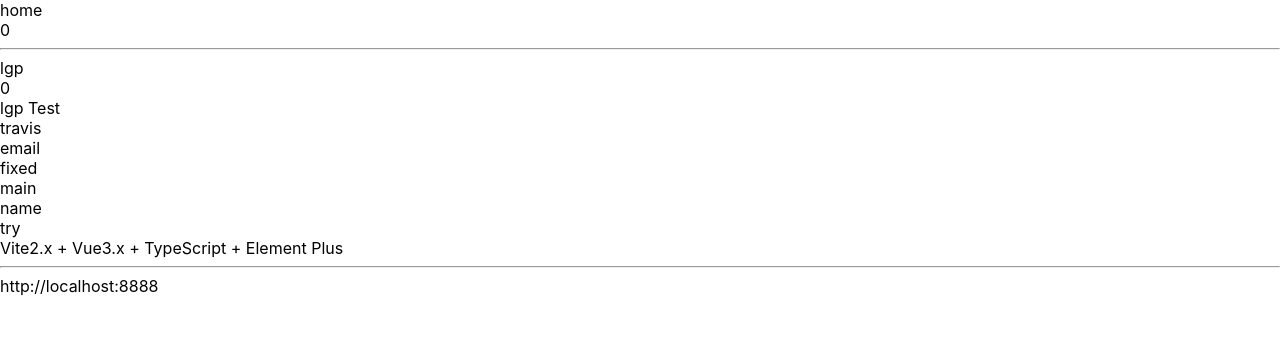
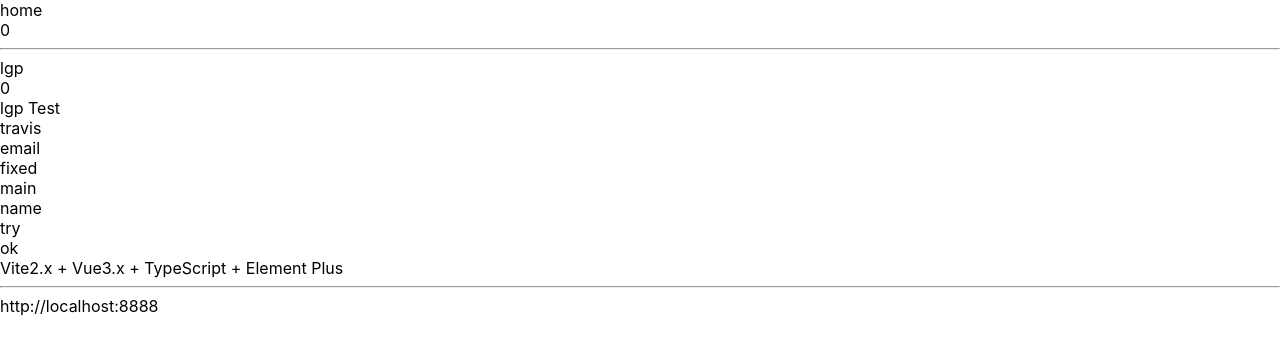
Before and after one commit to leigp555/vue3-template, a Vue app: page / in a window 1280 px wide. Shown: the top 354 px of the page. Built offline with nearby package versions, Linux system fonts and the light colour scheme; no server answers.

Commit message:
docs: (初始化)持续集成

```diff
--- a/src/views/Home.vue
+++ b/src/views/Home.vue
@@ -7,6 +7,7 @@
     <div>main</div>
     <div>name</div>
     <div>try</div>
+    <div>ok</div>
     <div class="page-title">Vite2.x + Vue3.x + TypeScript + Element Plus</div>
   </div>
 </template>
```
